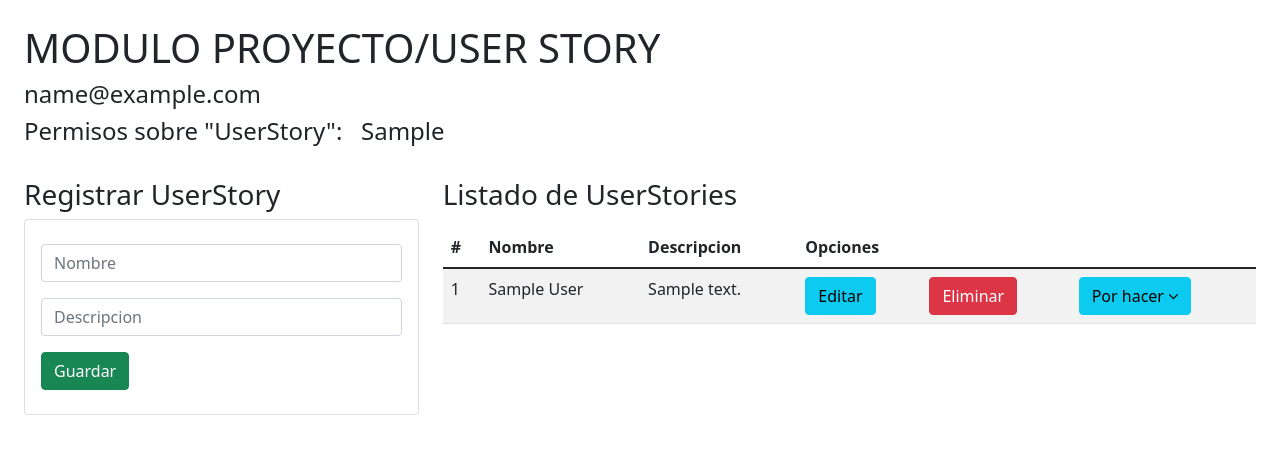
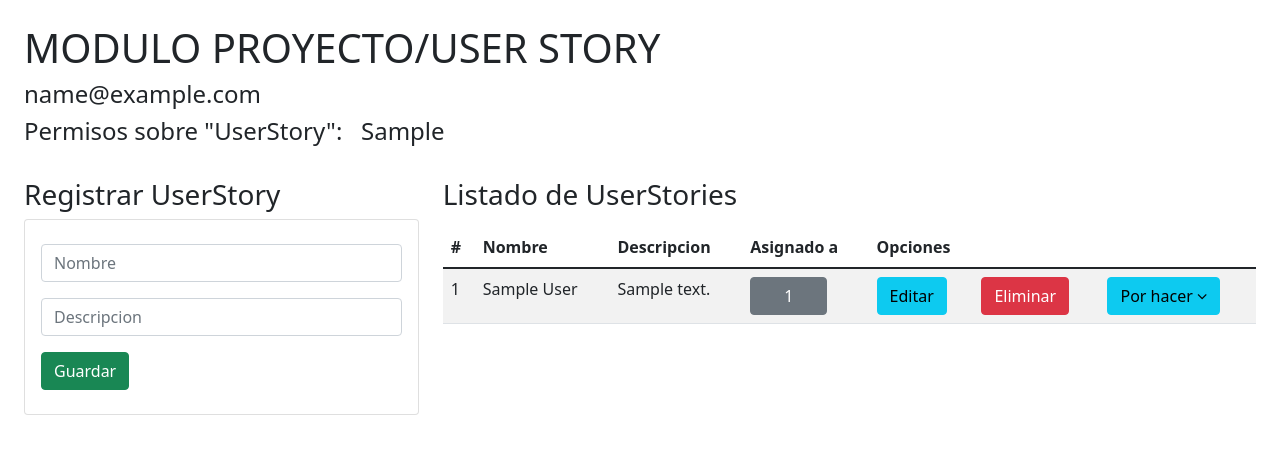
Before and after one commit to vegaalexa/IS2-GRUPO5, a Django app: template is2Proyecto/gestionProyectoApp/templates/userstory.html in a window 1280 px wide. Shown: the part 56-510 px from the top of the page. Run offline with Django 4.2, Linux system fonts and the light colour scheme; tables that the repository leaves empty hold one stand-in row (values such as "Sample post"); the template is opened without the code that fills it: values that come from a table or form of the project are taken from there, most other values are stand-ins (such as "Sample title", 1, 10 or a date in 2020); some libraries are stand-ins or nearby versions.

Commit message:
Asignacion US-Usuario: se visializa a quien esta asignado un US

```diff
--- a/is2Proyecto/gestionProyectoApp/templates/userstory.html
+++ b/is2Proyecto/gestionProyectoApp/templates/userstory.html
@@ -77,6 +77,7 @@
 							<th>#</th>
 							<th>Nombre</th>
 							<th>Descripcion</th>
+							<th>Asignado a</th>
 							<th colspan="2">Opciones</th>
 						</tr>
 					</thead>
@@ -86,6 +87,18 @@
 							<td>{{forloop.counter}}</td>
 							<td>{{us.nombre}}</td>
 							<td>{{us.descripcion}}</td>
+
+							{% if us.usuario_id == None %}
+								<td><a href="#"
+									class="btn btn-secondary" style="width: 70%;">por asignar</a></td>
+							{% else %}
+								<td><a href="#"
+									class="btn btn-secondary" style="width: 70%;">{{us.usuario_id}}</a></td>
+							{% endif %}
+
+
+
+
 							<td><a href="/edicionUserStory/{{email}}/{{us.idUserStory}}" class="btn btn-info btnEditarUserStory">Editar</a></td>
 							<td><a href="/eliminarUserStory/{{email}}/{{us.idUserStory}}" class="btn btn-danger
 								btnEliminarUserStory btnEliminacion">Eliminar</a></td>
```
